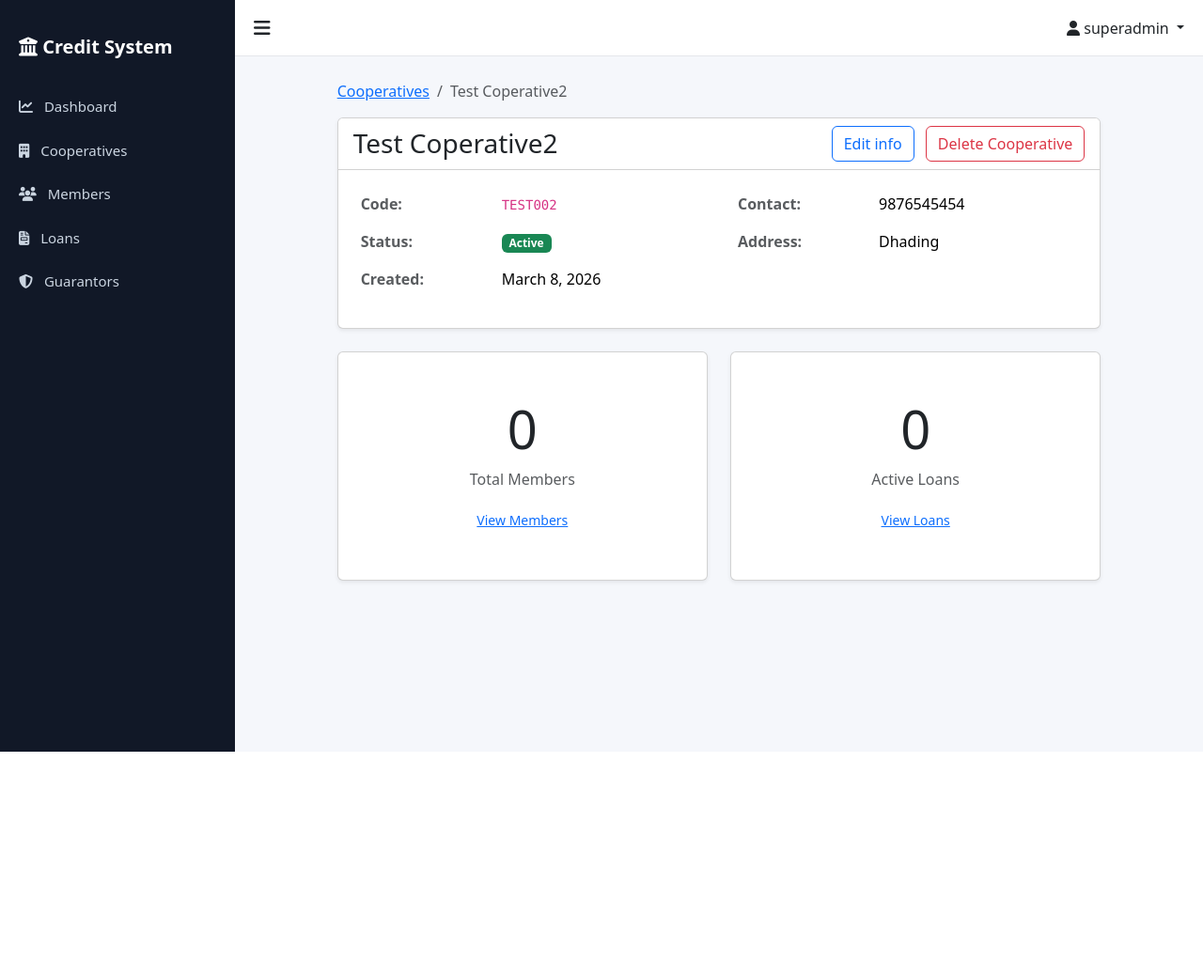
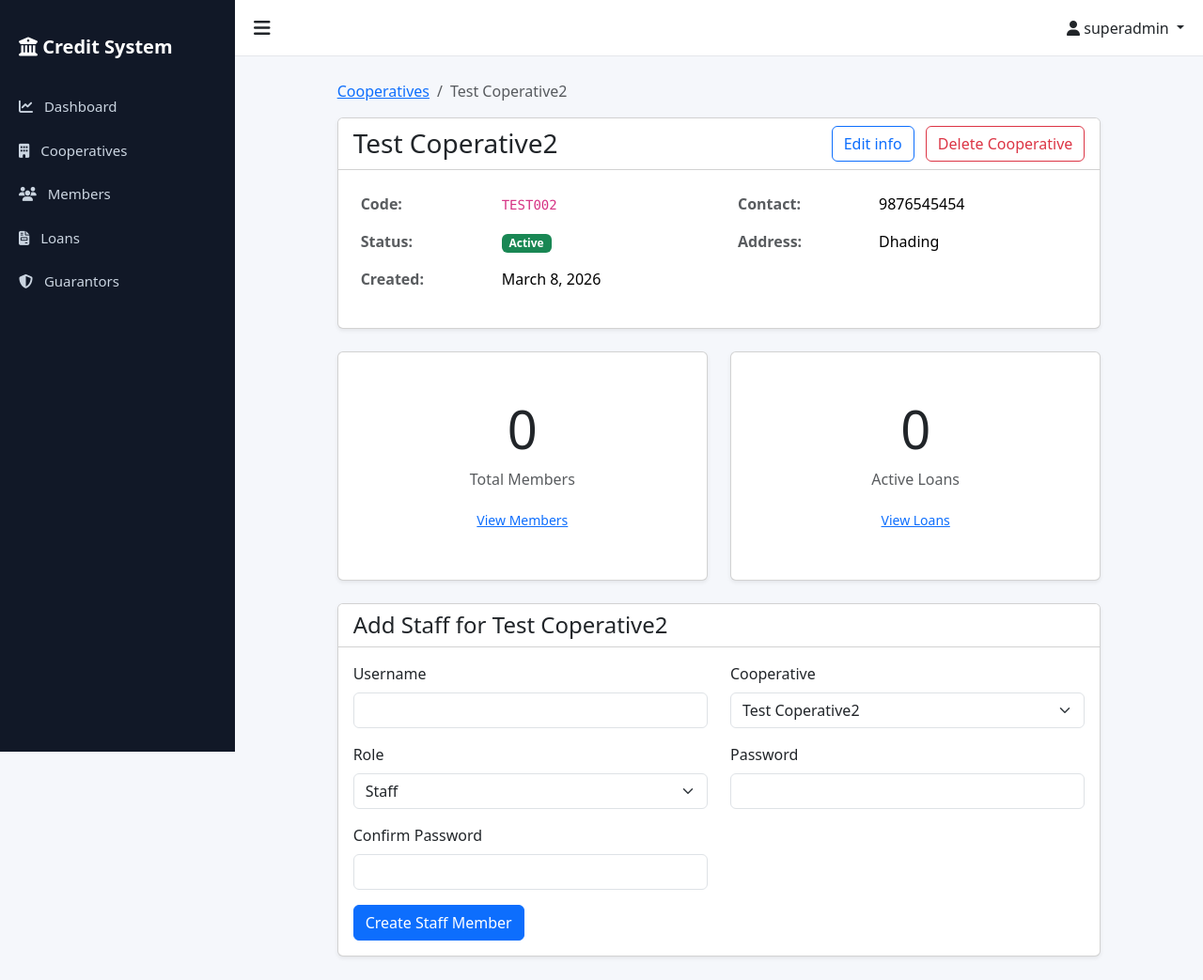
Before and after one commit to sameer9860/Credit-Information-System, a Django app: page /cooperatives/2/ in a window 1280 px wide. Shown: the whole page at 94% size. Before the commit the page ends 800 px from the top, so only its background shows below. Run offline with Django 5.2, Linux system fonts and the light colour scheme; a user stored in the database is signed in; data comes from the database, SQL or seed files in the repository.

Commit message:
Feat:add staff form

```diff
--- a/templates/cooperatives/cooperative_detail.html
+++ b/templates/cooperatives/cooperative_detail.html
@@ -84,6 +84,55 @@
                 </div>
             </div>
         </div>
+
+        {% if request.user.is_superadmin %}
+        <div class="card shadow-sm mt-4">
+            <div class="card-header bg-white">
+                <h4 class="mb-0">Add Staff for {{ cooperative.name }}</h4>
+            </div>
+            <div class="card-body">
+                <form action="{% url 'cooperatives:create_staff' %}" method="post">
+                    {% csrf_token %}
+                    <div class="row">
+                        <div class="col-md-6 mb-3">
+                            <label for="id_username" class="form-label">Username</label>
+                            <input type="text" name="username" class="form-control" id="id_username" required>
+                        </div>
+                        <div class="col-md-6 mb-3">
+                            <label for="id_cooperative" class="form-label">Cooperative</label>
+                            <select name="cooperative" class="form-select" id="id_cooperative" required>
+                                <option value="{{ cooperative.pk }}" selected>{{ cooperative.name }}</option>
+                                {% for coop in cooperatives_list %}
+                                <option value="{{ coop.pk }}">{{ coop.name }}</option>
+                                {% endfor %}
+                            </select>
+                        </div>
+                    </div>
+                    <div class="row">
+                        <div class="col-md-6 mb-3">
+                            <label for="id_role" class="form-label">Role</label>
+                            <select name="role" class="form-select" id="id_role" required>
+                                <option value="admin">Admin</option>
+                                <option value="staff" selected>Staff</option>
+                            </select>
+                        </div>
+                        <div class="col-md-6 mb-3">
+                            <label for="id_password" class="form-label">Password</label>
+                            <input type="password" name="password" class="form-control" id="id_password" required>
+                        </div>
+                    </div>
+                    <div class="row">
+                        <div class="col-md-6 mb-3">
+                            <label for="id_confirm_password" class="form-label">Confirm Password</label>
+                            <input type="password" name="confirm_password" class="form-control" id="id_confirm_password"
+                                required>
+                        </div>
+                    </div>
+                    <button type="submit" class="btn btn-primary">Create Staff Member</button>
+                </form>
+            </div>
+        </div>
+        {% endif %}
     </div>
 </div>
 {% endblock %}
```
